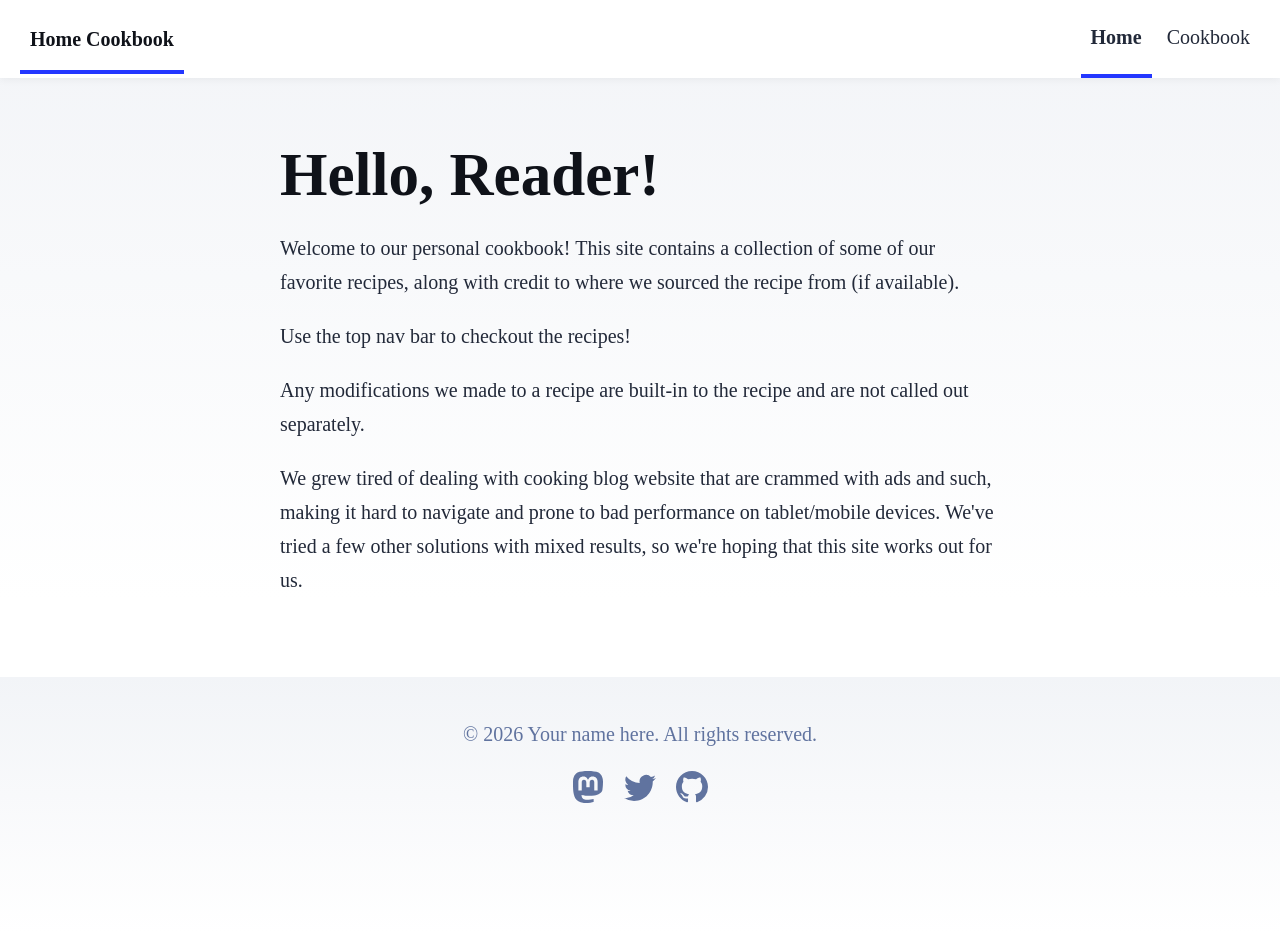
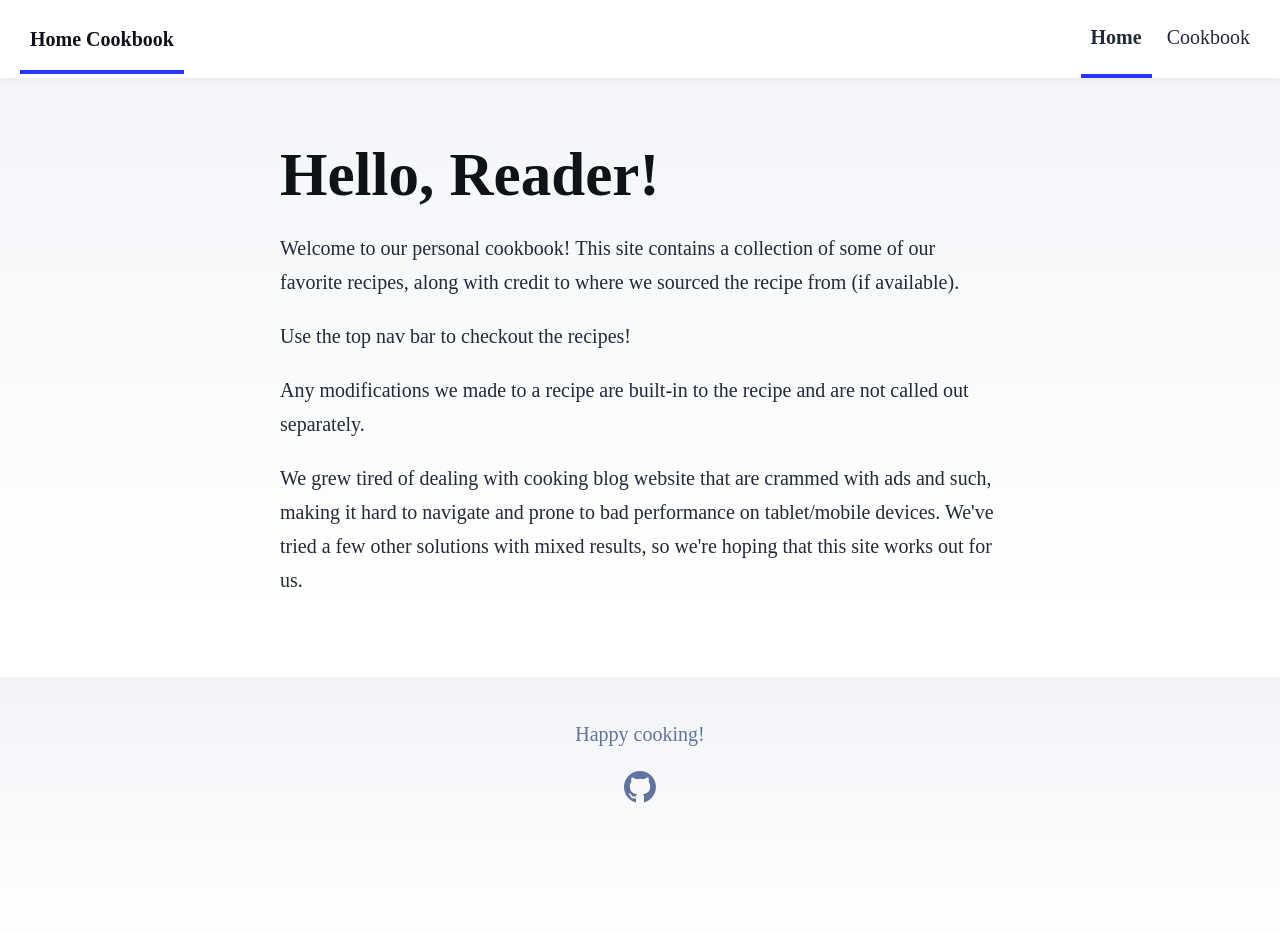
Before and after one commit to Pradoxzon/home-cookbook, an Astro site: page / in a window 1280 px wide. Built offline with nearby package versions, Linux system fonts and the light colour scheme; Astro itself is replaced by a stand-in of ours.

Commit message:
Update footer

```diff
--- a/src/components/Footer.astro
+++ b/src/components/Footer.astro
@@ -3,40 +3,10 @@ const today = new Date();
 ---
 
 <footer>
-	&copy; {today.getFullYear()} Your name here. All rights reserved.
+	Happy cooking!
 	<div class="social-links">
-		<a href="https://m.webtoo.ls/@astro" target="_blank">
-			<span class="sr-only">Follow Astro on Mastodon</span>
-			<svg
-				viewBox="0 0 16 16"
-				aria-hidden="true"
-				width="32"
-				height="32"
-				astro-icon="social/mastodon"
-			>
-				<path
-					fill="currentColor"
-					d="M11.19 12.195c2.016-.24 3.77-1.475 3.99-2.603.348-1.778.32-4.339.32-4.339 0-3.47-2.286-4.488-2.286-4.488C12.062.238 10.083.017 8.027 0h-.05C5.92.017 3.942.238 2.79.765c0 0-2.285 1.017-2.285 4.488l-.002.662c-.004.64-.007 1.35.011 2.091.083 3.394.626 6.74 3.78 7.57 1.454.383 2.703.463 3.709.408 1.823-.1 2.847-.647 2.847-.647l-.06-1.317s-1.303.41-2.767.36c-1.45-.05-2.98-.156-3.215-1.928a3.614 3.614 0 0 1-.033-.496s1.424.346 3.228.428c1.103.05 2.137-.064 3.188-.189zm1.613-2.47H11.13v-4.08c0-.859-.364-1.295-1.091-1.295-.804 0-1.207.517-1.207 1.541v2.233H7.168V5.89c0-1.024-.403-1.541-1.207-1.541-.727 0-1.091.436-1.091 1.296v4.079H3.197V5.522c0-.859.22-1.541.66-2.046.456-.505 1.052-.764 1.793-.764.856 0 1.504.328 1.933.983L8 4.39l.417-.695c.429-.655 1.077-.983 1.934-.983.74 0 1.336.259 1.791.764.442.505.661 1.187.661 2.046v4.203z"
-				></path>
-			</svg>
-		</a>
-		<a href="https://twitter.com/astrodotbuild" target="_blank">
-			<span class="sr-only">Follow Astro on Twitter</span>
-			<svg
-				viewBox="0 0 16 16"
-				aria-hidden="true"
-				width="32"
-				height="32"
-				astro-icon="social/twitter"
-			>
-				<path
-					fill="currentColor"
-					d="M5.026 15c6.038 0 9.341-5.003 9.341-9.334 0-.14 0-.282-.006-.422A6.685 6.685 0 0 0 16 3.542a6.658 6.658 0 0 1-1.889.518 3.301 3.301 0 0 0 1.447-1.817 6.533 6.533 0 0 1-2.087.793A3.286 3.286 0 0 0 7.875 6.03a9.325 9.325 0 0 1-6.767-3.429 3.289 3.289 0 0 0 1.018 4.382A3.323 3.323 0 0 1 .64 6.575v.045a3.288 3.288 0 0 0 2.632 3.218 3.203 3.203 0 0 1-.865.115 3.23 3.23 0 0 1-.614-.057 3.283 3.283 0 0 0 3.067 2.277A6.588 6.588 0 0 1 .78 13.58a6.32 6.32 0 0 1-.78-.045A9.344 9.344 0 0 0 5.026 15z"
-				></path>
-			</svg>
-		</a>
-		<a href="https://github.com/withastro/astro" target="_blank">
-			<span class="sr-only">Go to Astro's GitHub repo</span>
+		<a href="https://github.com/Pradoxzon/home-cookbook" target="_blank">
+			<span class="sr-only">View this project on GitHub</span>
 			<svg viewBox="0 0 16 16" aria-hidden="true" width="32" height="32" astro-icon="social/github">
 				<path
 					fill="currentColor"
```
